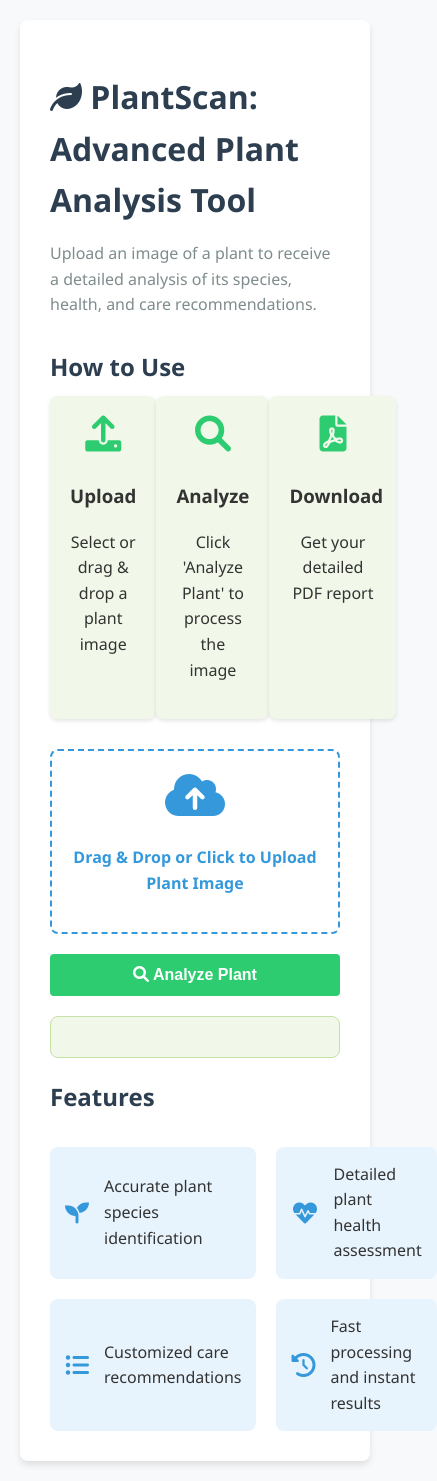
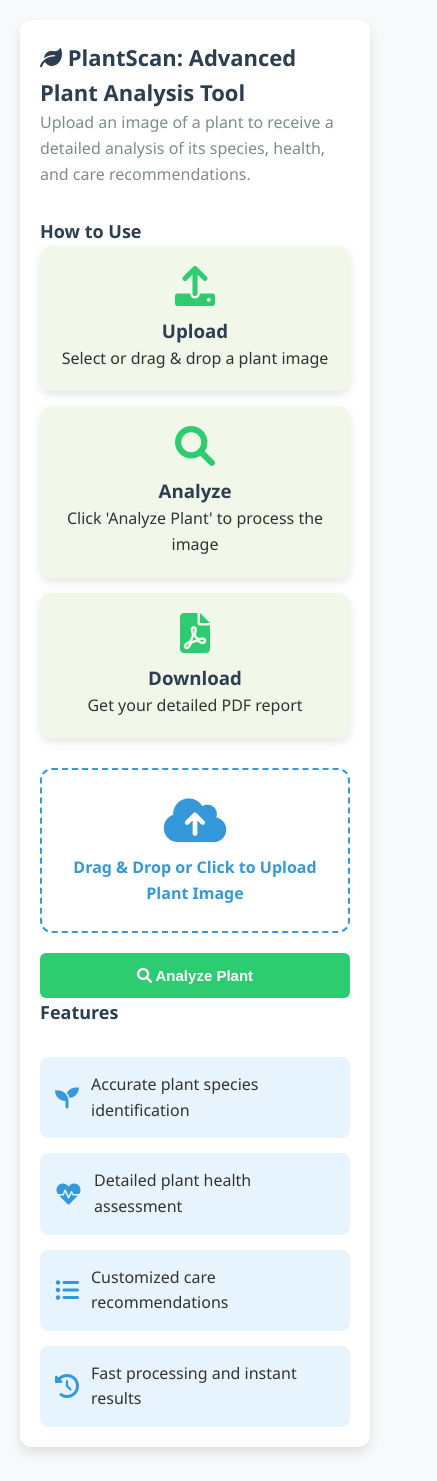
Before and after one commit to Sanjilsharma7074/GreenLens, a website: page public/index.html in a window 390 px wide. Shown: the whole page, 437 px wide, since content can reach past the window. Drawn offline with Linux system fonts and the light colour scheme.

Commit message:
Improved Responsiveness

```diff
--- a/package.json
+++ b/package.json
@@ -4,7 +4,8 @@
   "description": "",
   "main": "app.js",
   "scripts": {
-    "test": "echo \"Error: no test specified\" && exit 1"
+    "test": "echo \"Error: no test specified\" && exit 1",
+    "start": "node app.js"
   },
   "keywords": [],
   "author": "",
--- a/public/index.html
+++ b/public/index.html
@@ -9,144 +9,206 @@
     rel="stylesheet"
   />
   <style>
+    /* -------------------- Global Styles -------------------- */
+    * {
+      box-sizing: border-box;
+      margin: 0;
+      padding: 0;
+    }
+
     body {
       font-family: "Segoe UI", Tahoma, Geneva, Verdana, sans-serif;
       line-height: 1.6;
       color: #333;
-        max-width: 800px;
+      background-color: #f8f9fa;
+      padding: 20px;
+    }
+
+    h1, h2, h3 {
+      color: #2c3e50;
+    }
+
+    .container {
+      max-width: 900px;
       margin: 0 auto;
-        padding: 20px;
-        background-color: #f8f9fa;
+      background-color: #fff;
+      border-radius: 12px;
+      padding: 30px;
+      box-shadow: 0 6px 12px rgba(0,0,0,0.1);
     }
-      .container {
-        background-color: #ffffff;
-        border-radius: 8px;
-        box-shadow: 0 4px 6px rgba(0, 0, 0, 0.1);
-        padding: 30px;
-      }
-      h1,
-      h2 {
-        color: #2c3e50;
-        margin-bottom: 10px;
-      }
+
     .description {
       color: #7f8c8d;
       margin-bottom: 30px;
     }
+
+    /* -------------------- Upload Area -------------------- */
     .upload-area {
       border: 2px dashed #3498db;
-        border-radius: 8px;
-        padding: 20px;
+      border-radius: 12px;
+      padding: 25px;
       text-align: center;
       cursor: pointer;
-        transition: background-color 0.3s;
+      transition: background-color 0.3s, border-color 0.3s;
     }
+
     .upload-area:hover {
       background-color: #e8f4fd;
+      border-color: #2c80d3;
     }
+
     .upload-icon {
-        font-size: 48px;
+      font-size: 50px;
       color: #3498db;
       margin-bottom: 10px;
     }
+
     .upload-text {
+      font-weight: bold;
       color: #3498db;
-        font-weight: bold;
     }
+
     #imageInput {
       display: none;
     }
+
     #imagePreview {
       max-width: 100%;
       max-height: 300px;
       margin-top: 20px;
       border-radius: 8px;
       display: none;
+      object-fit: contain;
     }
+
     button {
-        display: block;
       width: 100%;
-        padding: 12px;
+      padding: 14px;
+      margin-top: 20px;
+      border: none;
+      border-radius: 6px;
+      font-size: 16px;
+      font-weight: bold;
+      cursor: pointer;
+      transition: 0.3s;
+    }
+
+    button:hover {
+      opacity: 0.9;
+    }
+
+    #analyzeButton {
       background-color: #2ecc71;
       color: #fff;
-        border: none;
-        border-radius: 4px;
-        cursor: pointer;
-        font-size: 16px;
+    }
+
+    #downloadButton {
+      background-color: #e74c3c;
+      color: #fff;
+      display: none;
+    }
+
+    #loading {
+      text-align: center;
       font-weight: bold;
-        transition: background-color 0.3s;
       margin-top: 20px;
+      color: #3498db;
+      display: none;
     }
-      button:hover {
-        background-color: #27ae60;
-      }
-      #loading,
+
     #result {
-        text-align: center;
       margin-top: 20px;
-        font-weight: bold;
-      }
-      #loading {
-        color: #3498db;
-      }
-      #result {
+      padding: 20px;
       background-color: #f1f8e9;
-        padding: 20px;
       border-radius: 8px;
       border: 1px solid #c5e1a5;
+      display: none;
+      word-wrap: break-word;
     }
-      #downloadButton {
-        background-color: #e74c3c;
-      }
-      #downloadButton:hover {
-        background-color: #c0392b;
-      }
+
+    /* -------------------- Cards -------------------- */
     .cards {
       display: flex;
       justify-content: space-between;
       margin-bottom: 30px;
+      flex-wrap: wrap;
+      gap: 15px;
     }
+
     .card {
       background-color: #f1f8e9;
-        border-radius: 8px;
+      border-radius: 12px;
       padding: 20px;
-        width: 30%;
+      flex: 1 1 30%;
       text-align: center;
-        box-shadow: 0 2px 4px rgba(0, 0, 0, 0.1);
+      box-shadow: 0 4px 8px rgba(0,0,0,0.1);
+      min-width: 150px;
     }
+
     .card-icon {
-        font-size: 36px;
+      font-size: 40px;
       color: #2ecc71;
       margin-bottom: 10px;
     }
+
+    /* -------------------- Features -------------------- */
     .features {
       display: grid;
-        grid-template-columns: repeat(2, 1fr);
-        gap: 20px;
+      grid-template-columns: repeat(auto-fit, minmax(200px, 1fr));
+      gap: 15px;
       margin-top: 30px;
     }
+
     .feature {
-        background-color: #e8f4fd;
-        border-radius: 8px;
-        padding: 15px;
       display: flex;
       align-items: center;
+      background-color: #e8f4fd;
+      padding: 15px;
+      border-radius: 8px;
     }
+
     .feature-icon {
       font-size: 24px;
       color: #3498db;
-        margin-right: 15px;
+      margin-right: 12px;
+    }
+
+    /* -------------------- Responsive -------------------- */
+    @media (max-width: 768px) {
+      .cards {
+        flex-direction: column;
+        align-items: stretch;
+      }
+
+      .card {
+        flex: 1 1 100%;
+      }
+
+      button {
+        font-size: 15px;
+      }
+    }
+
+    @media (max-width: 480px) {
+      .container {
+        padding: 20px;
+      }
+
+      h1 {
+        font-size: 22px;
+      }
+
+      h2 {
+        font-size: 18px;
+      }
     }
   </style>
 </head>
 <body>
   <div class="container">
-      <h1>
-        <i class="fas fa-leaf"></i> PlantScan: Advanced Plant Analysis Tool
-      </h1>
+    <h1><i class="fas fa-leaf"></i> PlantScan: Advanced Plant Analysis Tool</h1>
     <p class="description">
-        Upload an image of a plant to receive a detailed analysis of its
-        species, health, and care recommendations.
+      Upload an image of a plant to receive a detailed analysis of its species, health, and care recommendations.
     </p>
 
     <h2>How to Use</h2>
@@ -172,46 +234,24 @@
       <div class="upload-area" id="dropArea">
         <i class="fas fa-cloud-upload-alt upload-icon"></i>
         <p class="upload-text">Drag & Drop or Click to Upload Plant Image</p>
-          <input
-            type="file"
-            name="image"
-            accept="image/*"
-            required
-            id="imageInput"
-          />
+        <input type="file" name="image" accept="image/*" required id="imageInput"/>
         <img id="imagePreview" alt="Image preview" />
       </div>
-        <button type="submit">
+      <button type="submit" id="analyzeButton">
         <i class="fas fa-search"></i> Analyze Plant
       </button>
     </form>
 
-      <div id="loading" style="display: none">
-        <i class="fas fa-spinner fa-spin"></i> Analyzing plant image...
-      </div>
+    <div id="loading"><i class="fas fa-spinner fa-spin"></i> Analyzing plant image...</div>
     <div id="result"></div>
-      <button id="downloadButton" style="display: none">
-        <i class="fas fa-file-pdf"></i> Download PDF Report
-      </button>
+    <button id="downloadButton"><i class="fas fa-file-pdf"></i> Download PDF Report</button>
 
     <h2>Features</h2>
     <div class="features">
-        <div class="feature">
-          <i class="fas fa-seedling feature-icon"></i>
-          <span>Accurate plant species identification</span>
-        </div>
-        <div class="feature">
-          <i class="fas fa-heartbeat feature-icon"></i>
-          <span>Detailed plant health assessment</span>
-        </div>
-        <div class="feature">
-          <i class="fas fa-list-ul feature-icon"></i>
-          <span>Customized care recommendations</span>
-        </div>
-        <div class="feature">
-          <i class="fas fa-history feature-icon"></i>
-          <span>Fast processing and instant results</span>
-        </div>
+      <div class="feature"><i class="fas fa-seedling feature-icon"></i>Accurate plant species identification</div>
+      <div class="feature"><i class="fas fa-heartbeat feature-icon"></i>Detailed plant health assessment</div>
+      <div class="feature"><i class="fas fa-list-ul feature-icon"></i>Customized care recommendations</div>
+      <div class="feature"><i class="fas fa-history feature-icon"></i>Fast processing and instant results</div>
     </div>
   </div>
 
@@ -223,6 +263,7 @@
     const loadingDiv = document.getElementById("loading");
     const downloadButton = document.getElementById("downloadButton");
     const dropArea = document.getElementById("dropArea");
+
     let analysisResult = "";
     let analysisImage = "";
 
@@ -249,9 +290,7 @@
 
     imageInput.addEventListener("change", (event) => {
       const file = event.target.files[0];
-        if (file) {
-          handleImageUpload(file);
-        }
+      if (file) handleImageUpload(file);
     });
 
     function handleImageUpload(file) {
@@ -280,10 +319,7 @@
         if (data.result) {
           analysisResult = data.result;
           analysisImage = data.image;
-            resultDiv.innerHTML =
-              "<h3>Analysis Result:</h3><p>" +
-              analysisResult.replace(/\n/g, "<br>") +
-              "</p>";
+          resultDiv.innerHTML = "<h3>Analysis Result:</h3><p>" + analysisResult.replace(/\n/g, "<br>") + "</p>";
           resultDiv.style.display = "block";
           downloadButton.style.display = "block";
         } else if (data.error) {
@@ -301,14 +337,10 @@
     downloadButton.addEventListener("click", async () => {
       const response = await fetch("/download", {
         method: "POST",
-          headers: {
-            "Content-Type": "application/json",
-          },
-          body: JSON.stringify({
-            result: analysisResult,
-            image: analysisImage,
-          }),
+        headers: { "Content-Type": "application/json" },
+        body: JSON.stringify({ result: analysisResult, image: analysisImage }),
       });
+
       if (response.ok) {
         const blob = await response.blob();
         const url = window.URL.createObjectURL(blob);
```
Also changed, not shown: app.js (+54 -71 lines), vercel.json (added), 1 other file. Lines whose indentation alone changed are shown as unchanged.
